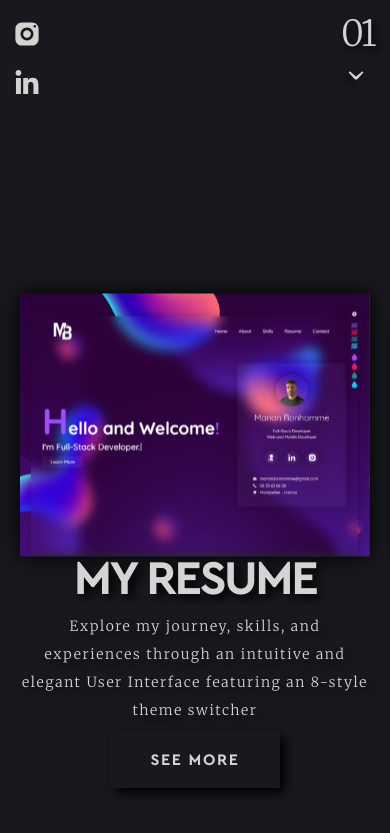
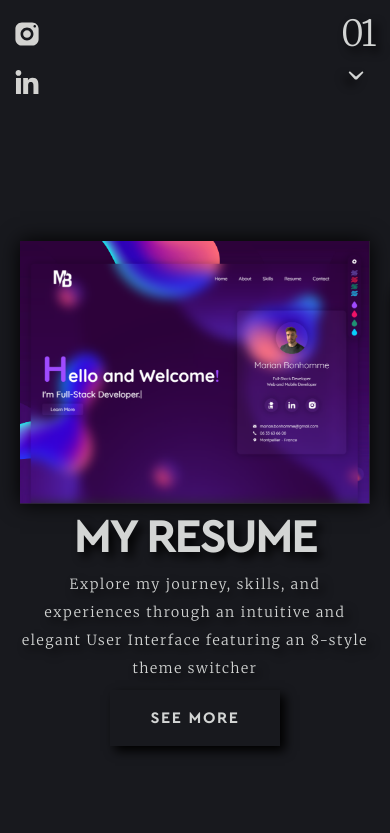
Before and after one commit to MarianBonhomme/portfolio, a React (Vite) app: page / in a window 390 px wide. Shown: the part 735-1568 px from the top of the page. Built offline with nearby package versions, Linux system fonts and the light colour scheme.

Commit message:
fix responsive slider

```diff
--- a/src/components/SliderComponent.jsx
+++ b/src/components/SliderComponent.jsx
@@ -48,8 +48,8 @@ export default function SliderComponent() {
       >
         {projects.map((project, index) => (
           <SwiperSlide key={index}>
-            <img src={`/assets/images/${project.img}`} className="absolute top-1/2 -translate-y-[100%] sm:-translate-y-[75%]" alt={project.title}/>
-            <div className="slide-content absolute top-[50%] sm:top-[60%] 2xl:top-[63%] sm:-left-1/4 w-full sm:w-[150%] lg:-left-1/2 lg:w-[200%] flex flex-col items-center z-50">
+            <img src={`/assets/images/${project.img}`} className="absolute top-1/2 -translate-y-[120%] sm:-translate-y-[75%]" alt={project.title}/>
+            <div className="slide-content absolute top-[45%] sm:top-[60%] 2xl:top-[63%] sm:-left-1/4 w-full sm:w-[150%] lg:-left-1/2 lg:w-[200%] flex flex-col items-center z-50">
               <TitleComponent text={project.title} />
               <p className="text-center text-sm 2xl:text-xl leading-loose my-2 xl:my-5">{project.description}</p>
               <ButtonComponent text="see more" clicked={() => displayProjectDetails(project)} />
```
